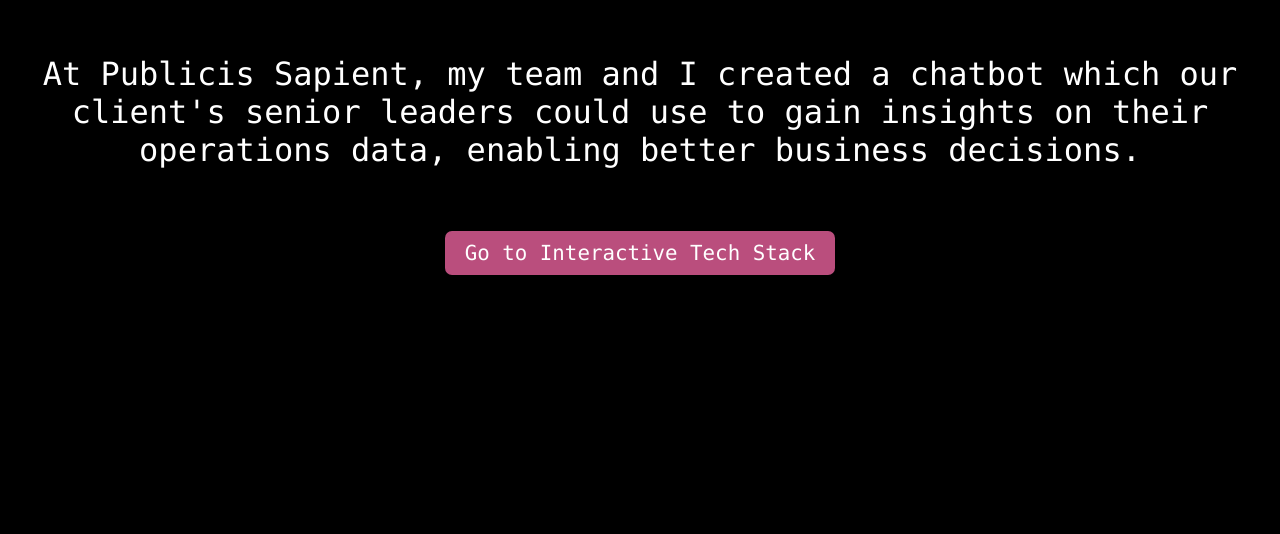
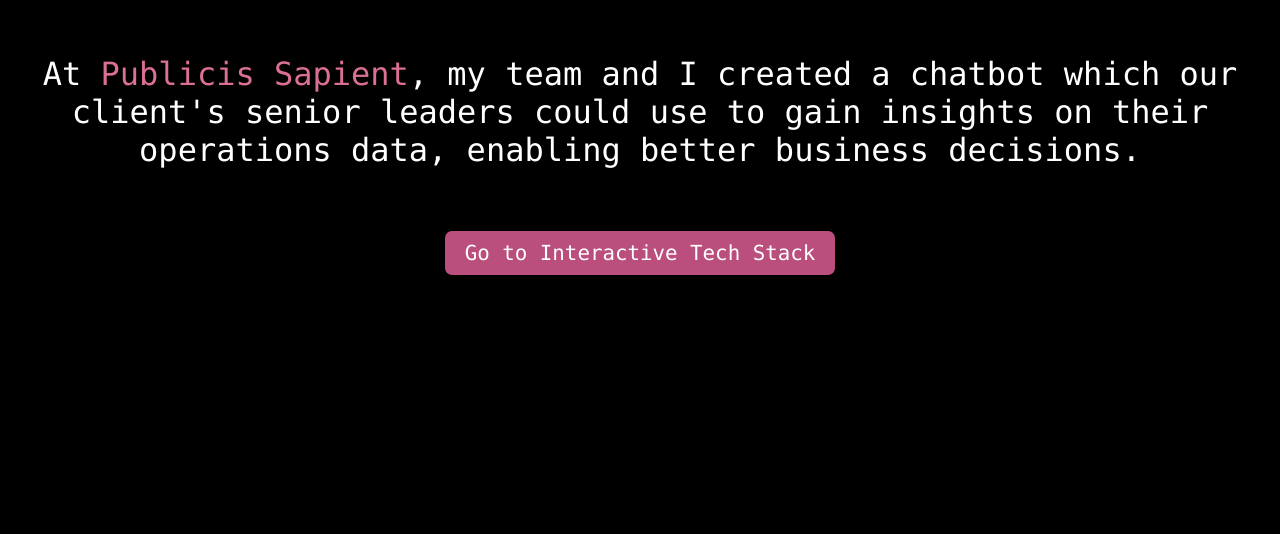
Before and after one commit to divyad6/ps, a plain HTML site: page index.html in a window 1280 px wide. Shown: the part 266-800 px from the top of the page. Drawn offline with Linux system fonts and the light colour scheme.

Commit message:
added ps link

```diff
--- a/index.html
+++ b/index.html
@@ -11,7 +11,8 @@
     <section id="landing">
       <div class="landing-content">
         <p>
-          At Publicis Sapient, my team and I created a chatbot which our
+          At <a class="link" href="https://www.publicissapient.com/" target=”_blank”>Publicis Sapient</a>,
+          my team and I created a chatbot which our
           client's senior leaders could use to gain insights on their operations
           data, enabling better business decisions.
         </p>
--- a/style.css
+++ b/style.css
@@ -100,7 +100,8 @@ section {
 .tech-item:nth-child(4n+3) .tech-description,
 .tech-item:nth-child(4n+4) .tech-description {
     position: absolute;
-    bottom: -60px; /* position below the image */
+    bottom: -60px;
+    /* position below the image */
     left: 50%;
     transform: translateX(-50%);
     padding: 10px;
@@ -120,7 +121,33 @@ section {
 
 /* adjust positioning for items in the first row */
 .tech-item:nth-child(-n+4) .tech-description {
-    bottom: 100%; /* position above the image */
+    bottom: 100%;
+    /* position above the image */
     top: auto;
     margin-bottom: 25px;
 }
+
+/* styling for sapient link */
+.link {
+    color: palevioletred;
+    text-decoration: none;
+    position: relative;
+}
+
+.link::before {
+    color: darkslategray;
+    content: '';
+    background-color: hsla(333, 100%, 85%, 0.856);
+    position: absolute;
+    left: 0;
+    bottom: 3px;
+    width: 100%;
+    height: 3px;
+    z-index: -1;
+    transition: all .3s ease-in-out;
+}
+
+.link:hover::before {
+    bottom: 0;
+    height: 100%;
+}
```
